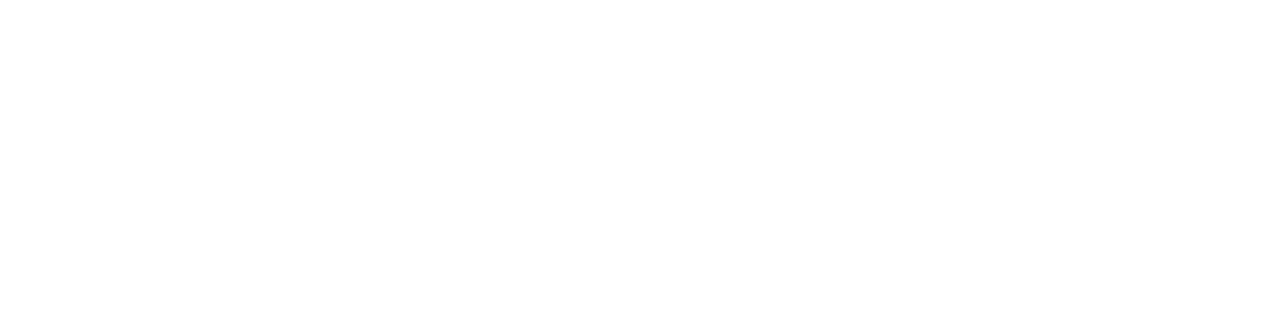
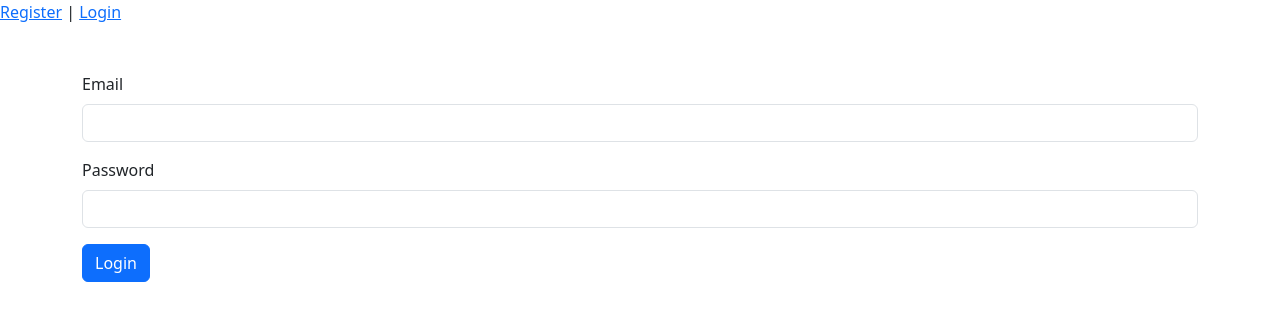
Before and after one commit to Jhessyjhordon/troov-project, a Nuxt app in the folder frontend/: page /login in a window 1280 px wide. Before the commit this address had no page. Shown: the top 320 px of the page. Built offline with nearby package versions, Linux system fonts and the light colour scheme.

Commit message:
Implementation de la page login

```diff
--- a/frontend/app.vue
+++ b/frontend/app.vue
@@ -1,5 +1,9 @@
 <template>
   <div>
+    <nav>
+      <a href="/register">Register</a> |
+      <a href="/login">Login</a>
+    </nav>
     <NuxtPage />
   </div>
 </template>
--- /dev/null
+++ b/frontend/pages/login.vue
@@ -0,0 +1,46 @@
+<template>
+    <div class="container mt-5">
+      <form @submit.prevent="loginUser">
+        <div v-if="error" class="alert alert-danger mt-3">{{ error }}</div>
+        <div v-if="success" class="alert alert-success mt-3">{{ success }}</div>
+
+        <div class="mb-3">
+          <label for="email" class="form-label">Email</label>
+          <input type="email" id="email" v-model="email" class="form-control" required />
+        </div>
+        <div class="mb-3">
+          <label for="password" class="form-label">Password</label>
+          <input type="password" id="password" v-model="password" class="form-control" required />
+        </div>
+        <button type="submit" class="btn btn-primary">Login</button>
+      </form>
+    </div>
+  </template>
+
+  <script setup>
+  import { ref } from 'vue';
+  import axios from 'axios';
+
+  const email = ref('');
+  const password = ref('');
+  const error = ref('');
+  const success = ref('');
+
+  const loginUser = async () => {
+    try {
+      const response = await axios.post('/api/users/login', {
+        email: email.value,
+        password: password.value,
+      });
+      success.value = 'Login successful!';
+      error.value = '';
+      // Sauvegarder le token dans le localStorage
+      localStorage.setItem('token', response.data.token);
+      // Redirection (par exemple : vers la page d'accueil ou un tableau de bord)
+      window.location.href = '/dashboard';
+    } catch (err) {
+      error.value = 'Invalid email or password.';
+      success.value = '';
+    }
+  };
+  </script>
--- a/frontend/pages/register.vue
+++ b/frontend/pages/register.vue
@@ -29,12 +29,16 @@
   try {
     const response = await axios.post('/api/users/register', {
       email: email.value,
-      password: password.value
+      password: password.value,
     });
     success.value = 'Registration successful!';
     error.value = '';
     email.value = '';
     password.value = '';
+    // Rediriger vers la page Login
+    setTimeout(() => {
+      window.location.href = '/login';
+    }, 1500);
   } catch (err) {
     error.value = 'An error occurred during registration.';
     success.value = '';
```
